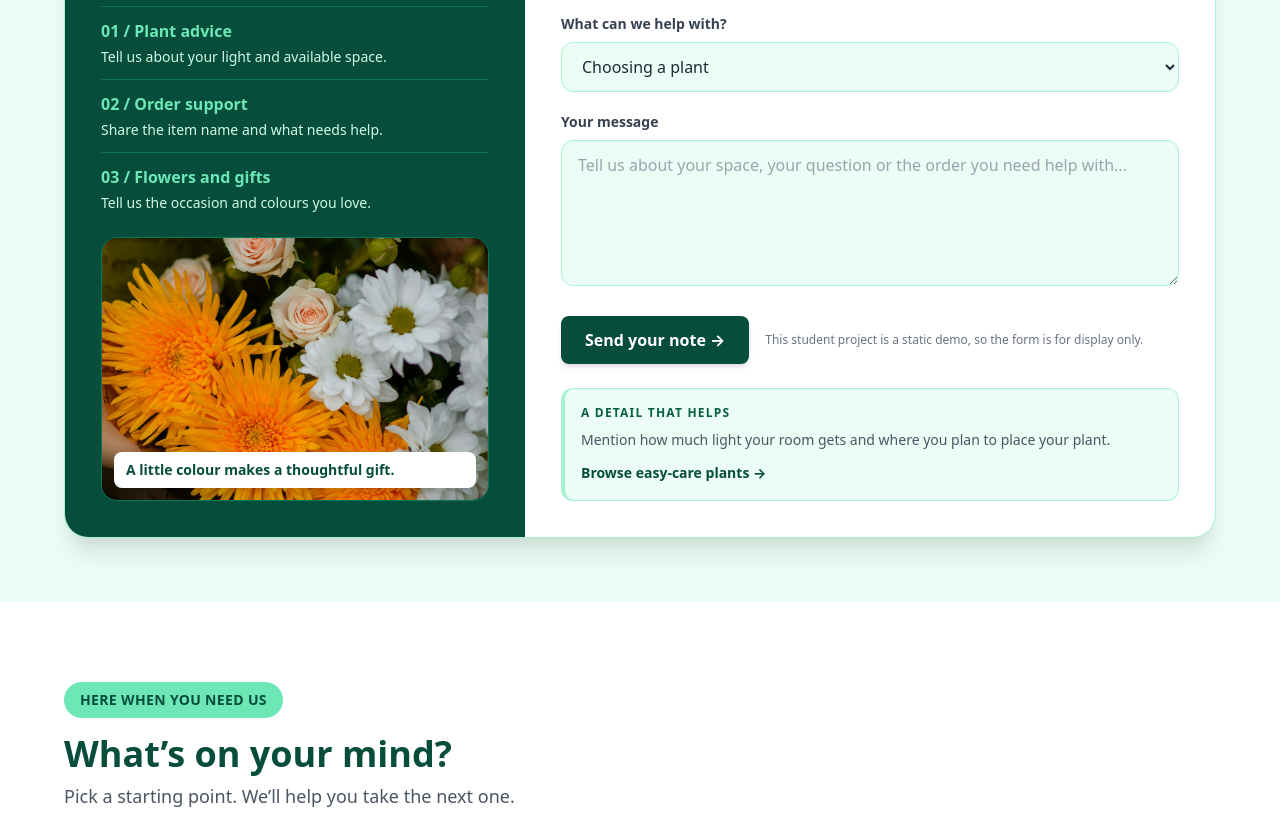
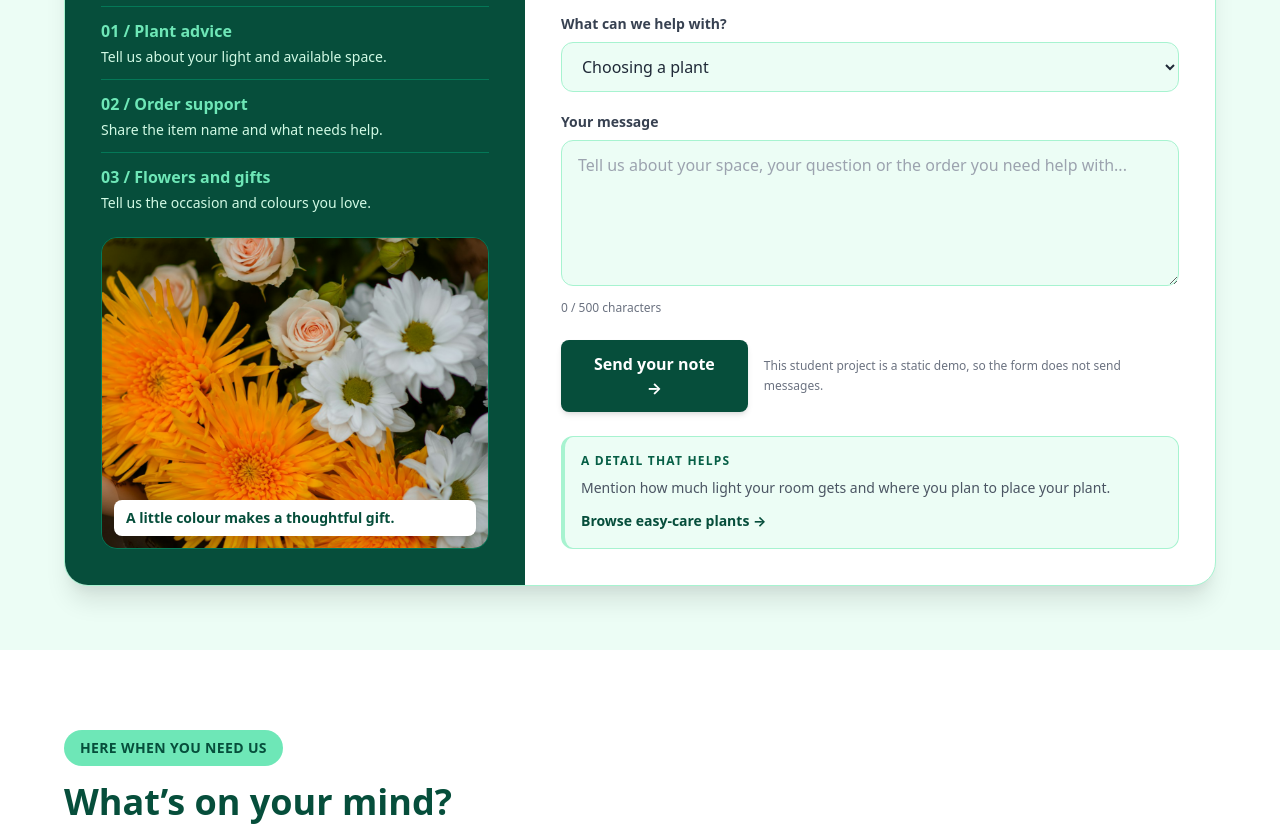
Before and after one commit to Abdulrahman077/Greenden-Tailwind, a plain HTML site: page contact.html in a window 1280 px wide. Shown: the part 652-1477 px from the top of the page. Drawn offline with nearby package versions, Linux system fonts and the light colour scheme.

Commit message:
updating js on contact

```diff
--- a/contact.html
+++ b/contact.html
@@ -60,15 +60,16 @@
                         <p class="text-green-700 text-sm font-bold uppercase tracking-widest">We’re listening</p>
                         <h2 class="text-2xl sm:text-3xl font-bold text-green-900 mt-2">Send us a message</h2>
                         <p class="text-gray-600 mt-2 leading-relaxed">Fill in the details below and tell us a little about what you need.</p>
-                        <form class="mt-6">
+                        <form id="contact-form" class="mt-6">
                             <div class="grid sm:grid-cols-2 gap-5">
                                 <div><label for="name" class="block text-sm font-semibold text-gray-700 mb-2">Your name</label><input id="name" name="name" type="text" autocomplete="name" required placeholder="How should we address you?" class="w-full border border-green-200 bg-green-50 rounded-xl px-4 py-3 focus:outline-none focus:border-green-700 focus:ring-2 focus:ring-green-200"></div>
                                 <div><label for="email" class="block text-sm font-semibold text-gray-700 mb-2">Email address</label><input id="email" name="email" type="email" autocomplete="email" required placeholder="you@example.com" class="w-full border border-green-200 bg-green-50 rounded-xl px-4 py-3 focus:outline-none focus:border-green-700 focus:ring-2 focus:ring-green-200"></div>
                             </div>
                             <div class="mt-5"><label for="topic" class="block text-sm font-semibold text-gray-700 mb-2">What can we help with?</label><select id="topic" name="topic" class="w-full border border-green-200 bg-green-50 rounded-xl px-4 py-3 focus:outline-none focus:border-green-700 focus:ring-2 focus:ring-green-200"><option>Choosing a plant</option><option>Plant care</option><option>Flowers and gifts</option><option>Order support</option><option>Something else</option></select></div>
-                            <div class="mt-5"><label for="message" class="block text-sm font-semibold text-gray-700 mb-2">Your message</label><textarea id="message" name="message" rows="5" required placeholder="Tell us about your space, your question or the order you need help with..." class="w-full border border-green-200 bg-green-50 rounded-xl px-4 py-3 focus:outline-none focus:border-green-700 focus:ring-2 focus:ring-green-200"></textarea></div>
-                            <div class="flex flex-col sm:flex-row sm:items-center gap-4 mt-6"><button type="button" class="bg-green-900 text-white px-6 py-3 rounded-lg shadow-md font-bold hover:bg-green-800 transition duration-200">Send your note &rarr;</button><p class="text-xs text-gray-500 leading-relaxed">This student project is a static demo, so the form is for display only.</p></div>
+                            <div class="mt-5"><label for="message" class="block text-sm font-semibold text-gray-700 mb-2">Your message</label><textarea id="message" name="message" rows="5" maxlength="500" required placeholder="Tell us about your space, your question or the order you need help with..." class="w-full border border-green-200 bg-green-50 rounded-xl px-4 py-3 focus:outline-none focus:border-green-700 focus:ring-2 focus:ring-green-200"></textarea><p id="message-count" class="text-xs text-gray-500 mt-2" aria-live="polite">0 / 500 characters</p></div>
+                            <div class="flex flex-col sm:flex-row sm:items-center gap-4 mt-6"><button type="submit" class="bg-green-900 text-white px-6 py-3 rounded-lg shadow-md font-bold hover:bg-green-800 transition duration-200">Send your note &rarr;</button><p class="text-xs text-gray-500 leading-relaxed">This student project is a static demo, so the form does not send messages.</p></div>
                         </form>
+                        <p id="form-status" class="hidden bg-green-50 border border-green-200 text-green-900 rounded-xl p-4 mt-4" role="status" aria-live="polite"></p>
                         <div class="bg-green-50 border border-green-200 border-l-4 border-l-green-400 rounded-xl p-4 mt-6">
                             <p class="text-green-800 text-xs font-bold uppercase tracking-widest">A detail that helps</p>
                             <p class="text-gray-600 text-sm leading-relaxed mt-2">Mention how much light your room gets and where you plan to place your plant.</p>
@@ -103,5 +104,6 @@
             <div class="border-t border-green-700 mt-10 pt-6 flex flex-col sm:flex-row justify-between gap-3 text-sm text-green-100"><p>&copy; 2026 Greenden. Made with care.</p><p>Grow something lovely today.</p></div>
         </div>
     </footer>
+    <script src="script.js" defer></script>
 </body>
 </html>
```
